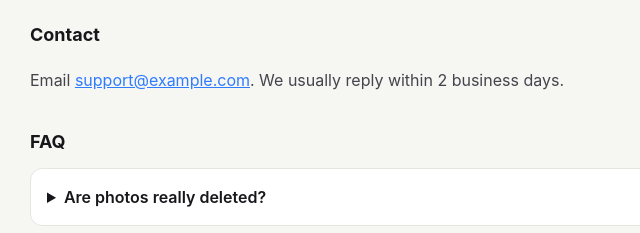
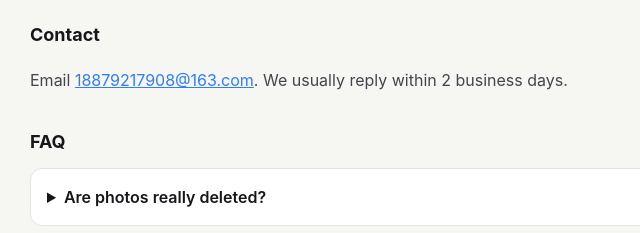
Before and after one commit to yuxh3/photoslim-site, a plain HTML site: page docs/support.html in a window 1280 px wide. Shown: the part 193-426 px from the top of the page, 250-890 px from the left. Drawn offline with Linux system fonts and the light colour scheme.

Commit message:
Update support.html

```diff
--- a/docs/support.html
+++ b/docs/support.html
@@ -31,7 +31,7 @@
     <h1>帮助与支持</h1>
     <div class="muted">净相册 PhotoSlim</div>
     <h2>联系我们</h2>
-    <p>遇到问题或有建议，发邮件到 <a href="mailto:support@example.com">support@example.com</a>，我们会在 2 个工作日内回复。</p>
+    <p>遇到问题或有建议，发邮件到 <a href="mailto:18879217908@163.com">18879217908@163.com</a>，我们会在 2 个工作日内回复。</p>
     <h2>常见问题</h2>
     <details><summary>照片是真的被删除了吗？</summary><p>是。删除会经过 App 内确认和系统二次确认，然后从相册移除并进入系统「最近删除」，30 天内可恢复。开启 iCloud 照片时，删除会同步到其他设备。</p></details>
     <details><summary>为什么提示"免费额度已用完"？</summary><p>免费版每天可以完成 1 次清理，单次最多 100 张。Pro 版不限次数和数量。</p></details>
@@ -44,7 +44,7 @@
     <h1>Help &amp; Support</h1>
     <div class="muted">PhotoSlim</div>
     <h2>Contact</h2>
-    <p>Email <a href="mailto:support@example.com">support@example.com</a>. We usually reply within 2 business days.</p>
+    <p>Email <a href="mailto:18879217908@163.com">18879217908@163.com</a>. We usually reply within 2 business days.</p>
     <h2>FAQ</h2>
     <details><summary>Are photos really deleted?</summary><p>Yes. Deletion requires your confirmation in the app and a second confirmation from iOS, then items move to Recently Deleted and can be restored within 30 days. With iCloud Photos enabled, deletions sync to your other devices.</p></details>
     <details><summary>Why do I see "Free limit reached"?</summary><p>The free plan allows one cleanup per day, up to 100 photos. Pro is unlimited.</p></details>
```
